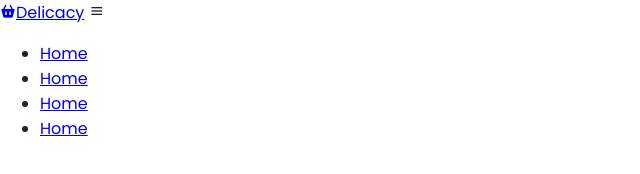
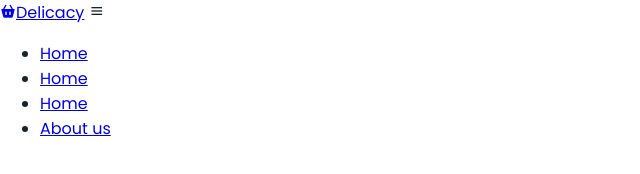
Before and after one commit to ShakyaPrabashana/Fruits-Vegetables-web, a plain HTML site: page index.html in a window 1280 px wide. Shown: the full height of the page, 0-640 px from the left. Drawn offline with nearby package versions, Linux system fonts and the light colour scheme.

Commit message:
create about us

```diff
--- a/index.html
+++ b/index.html
@@ -20,7 +20,7 @@
         <li><a href="#home" class="home-active">Home</a></li>
         <li><a href="#home" class="home-active">Home</a></li>
         <li><a href="#home" class="home-active">Home</a></li>
-        <li><a href="#home" class="home-active">Home</a></li>
+        <li><a href="#home" class="home-active">About us</a></li>
 
       </ul>
     </header>
```
